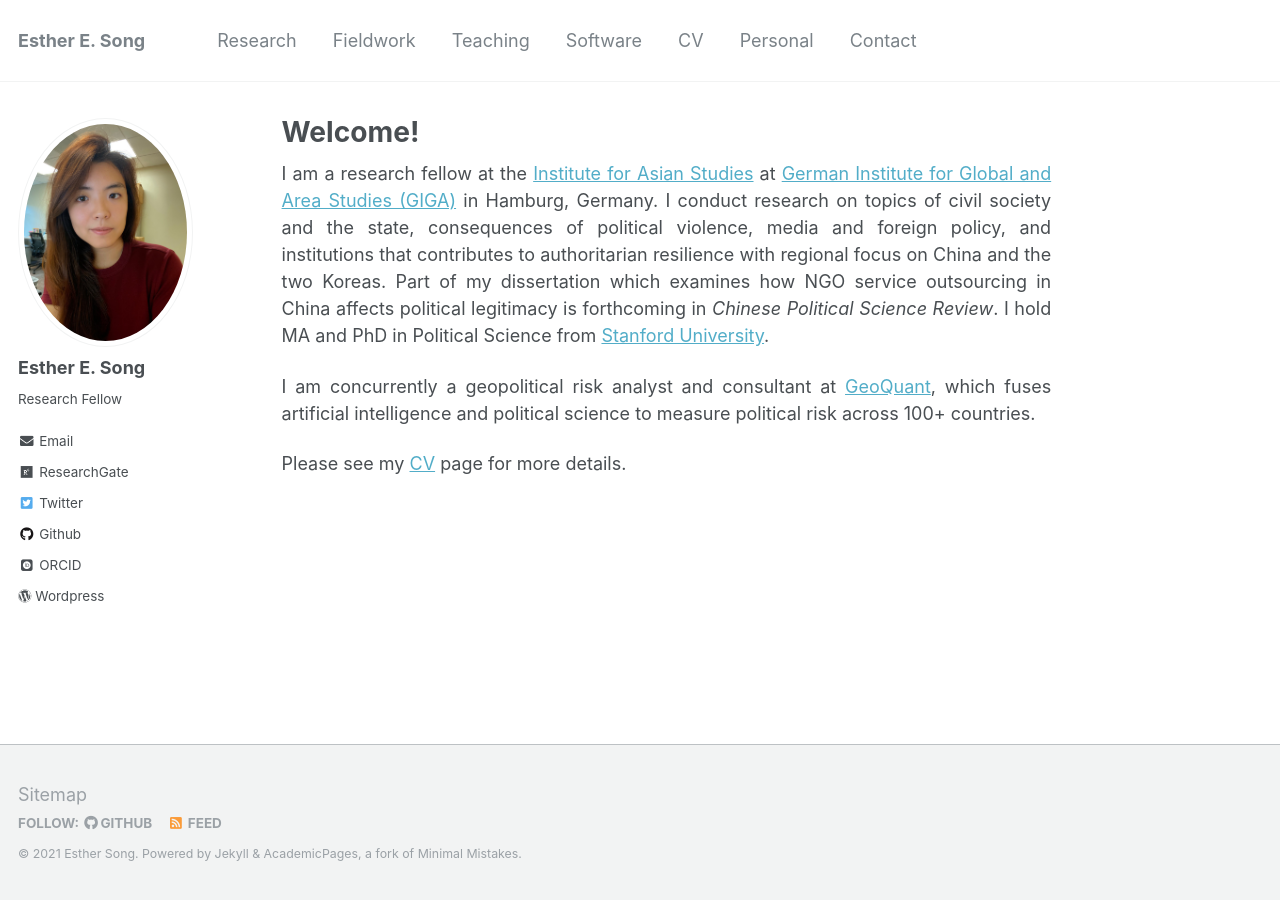
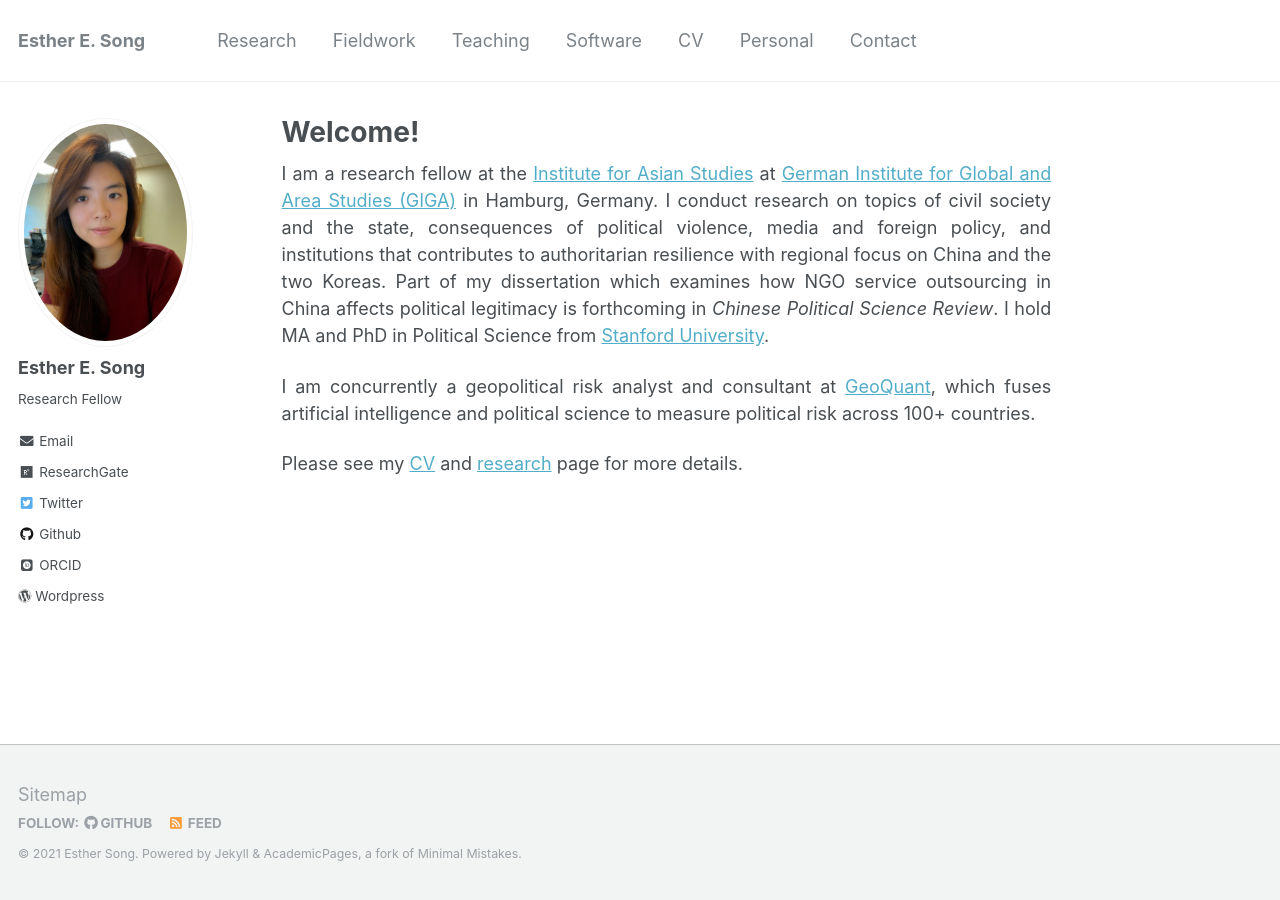
Before and after one commit to ehsong/ehsong.github.io, a Jekyll site: the page built from _pages/about.md, in a window 1280 px wide. Built offline with Jekyll 4.4.1, drawn with Linux system fonts in a browser that asks for light colours; some web fonts are replaced.

Commit message:
Update about.md

```diff
--- a/_pages/about.md
+++ b/_pages/about.md
@@ -11,4 +11,4 @@ I am a research fellow at the [Institute for Asian Studies](https://www.giga-ham
 
 I am concurrently a geopolitical risk analyst and consultant at [GeoQuant](https://geoquant.com/), which fuses artificial intelligence and political science to measure political risk across 100+ countries.
 
-Please see my [CV](https://drive.google.com/file/d/1DPlcH1CBWcTBjJBGoU0g-mWW8pjjPLB0/view?usp=sharing) page for more details.
+Please see my [CV](https://drive.google.com/file/d/1DPlcH1CBWcTBjJBGoU0g-mWW8pjjPLB0/view?usp=sharing) and [research](/research/) page for more details.
```
